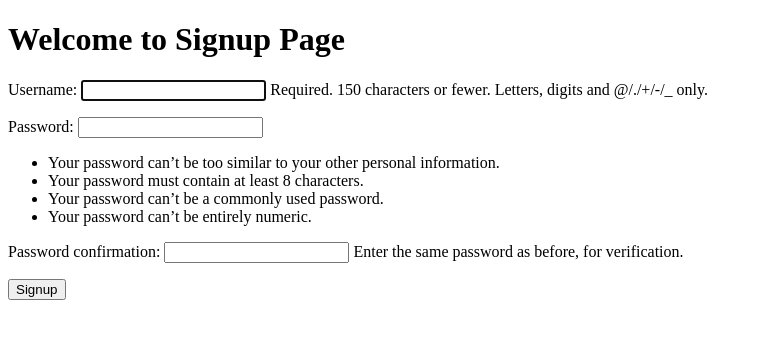
After one commit to murad-18/Django, a Django app: page /Signup in a window 1280 px wide. The commit adds this page. Shown: the top 339 px of the page, without its empty margins (0-762 px from the left). Run offline with Django 4.2, Linux system fonts and the light colour scheme.

Commit message:
changes occured

```diff
--- a/MyDjangoProject/MyDjangoProject/settings.py
+++ b/MyDjangoProject/MyDjangoProject/settings.py
@@ -122,3 +122,5 @@ STATIC_URL = "static/"
 # https://docs.djangoproject.com/en/4.2/ref/settings/#default-auto-field
 
 DEFAULT_AUTO_FIELD = "django.db.models.BigAutoField"
+
+LOGIN_URL = "login"
--- a/MyDjangoProject/myApp/templates/about.html
+++ b/MyDjangoProject/myApp/templates/about.html
@@ -67,7 +67,8 @@
           <li><a href="{% url 'Home Page' %}">Home</a></li>
           <li><a href="{% url 'About us' %}">About Us</a></li>
           <li><a href="{% url 'Contact us' %}">Contact Us</a></li>
-          <li><a href="{% url 'Generate Number' %}">Generate Number</a></li>
+          <li><a href="{% url 'Generate Number' %}">Generate With GPT</a></li>
+          <li><a href="{% url 'logout' %}">Logout</a></li>
         </ul>
       </div>
       <div class="section">
--- a/MyDjangoProject/myApp/templates/contact.html
+++ b/MyDjangoProject/myApp/templates/contact.html
@@ -66,7 +66,8 @@
           <li><a href="{% url 'Home Page' %}">Home</a></li>
           <li><a href="{% url 'About us' %}">About Us</a></li>
           <li><a href="{% url 'Contact us' %}">Contact Us</a></li>
-          <li><a href="{% url 'Generate Number' %}">Generate Number</a></li>
+          <li><a href="{% url 'Generate Number' %}">Generate With GPT</a></li>
+          <li><a href="{% url 'logout' %}">Logout</a></li>
         </ul>
       </div>
       <div class="main">
--- a/MyDjangoProject/myApp/templates/index.html
+++ b/MyDjangoProject/myApp/templates/index.html
@@ -71,7 +71,8 @@
           <li><a href="{% url 'Home Page' %}">Home</a></li>
           <li><a href="{% url 'About us' %}">About Us</a></li>
           <li><a href="{% url 'Contact us' %}">Contact Us</a></li>
-          <li><a href="{% url 'Generate Number' %}">Generate Number</a></li>
+          <li><a href="{% url 'Generate Number' %}">Generate With GPT</a></li>
+          <li><a href="{% url 'logout' %}">Logout</a></li>
         </ul>
       </div>
       <div class="main">
--- /dev/null
+++ b/MyDjangoProject/myApp/templates/signup.html
@@ -0,0 +1,15 @@
+<!DOCTYPE html>
+<html lang="en">
+  <head>
+    <meta charset="UTF-8" />
+    <meta name="viewport" content="width=device-width, initial-scale=1.0" />
+    <title>Signup - My App</title>
+  </head>
+  <body>
+    <h1>Welcome to Signup Page</h1>
+    <form method="post">
+      {% csrf_token %} {{ form.as_p }}
+      <button type="submit">Signup</button>
+    </form>
+  </body>
+</html>
--- a/MyDjangoProject/myApp/urls.py
+++ b/MyDjangoProject/myApp/urls.py
@@ -1,8 +1,11 @@
 from django.urls import path
 from . import views
 urlpatterns = [
-    path("", views.welcome, name="Home Page"),
+    path("Home", views.welcome, name="Home Page"),
     path("Aboutus", views.aboutus, name="About us"),
     path("Contactus", views.contactus, name="Contact us"),
-    path("GenerateNumber", views.generateNum, name="Generate Number")
+    path("GenerateNumber", views.generateNum, name="Generate Number"),
+    path("Signup", views.signup_view, name="Signup Page"),
+    path("", views.login_view, name="login"),
+    path("logout", views.logout_view, name="logout"),
 ]
--- a/MyDjangoProject/myApp/views.py
+++ b/MyDjangoProject/myApp/views.py
@@ -1,27 +1,62 @@
+from django.views.decorators.cache import never_cache
+from django.http import HttpResponse
 from openai import OpenAI
-from django.shortcuts import render
+from django.shortcuts import render, redirect
+from django.contrib.auth.decorators import login_required
 from .models import Person
+from django.contrib.auth.forms import UserCreationForm
+from django.contrib.auth.forms import AuthenticationForm
+from django.contrib.auth import login, logout
 # Create your views here.
 
 
 # def welcome(request):
 #     return render(request, "index.html")
+@login_required
 def welcome(request):
     return render(request, "index.html")
 
 
+@login_required
 def aboutus(request):
     return render(request, "about.html")
 
 
+@login_required
 def contactus(request):
     return render(request, "contact.html")
+
+
+def signup_view(request):
+    if request.method == 'POST':
+        form = UserCreationForm(request, data=request.POST)
+        if form.is_valid():
+            user = form.save()
+            login(request, user)
+            # Change 'welcome' to the name of your welcome page URL
+            return redirect(welcome)
+    else:
+        form = UserCreationForm()
+
+    return render(request, 'signup.html', {'form': form})
+
+
+def login_view(request):
+    if request.method == 'POST':
+        form = AuthenticationForm(request, data=request.POST)
+        if form.is_valid():
+            login(request, form.get_user())
+            # Change 'home' to the name of your home page URL
+            return redirect(welcome)
+    else:
+        form = AuthenticationForm()
+    return render(request, 'login.html', {'form': form})
 
 
 def gpt_process(strVal):
 
     client = OpenAI(
-        api_key="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")
+        api_key="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")
 
     completion = client.chat.completions.create(
         model="gpt-3.5-turbo",
@@ -33,6 +68,7 @@ def gpt_process(strVal):
     return str(completion.choices[0].message.content)
 
 
+@login_required
 def generateNum(request):
     result = None
     gptProcessed = None
@@ -44,3 +80,10 @@ def generateNum(request):
         myObj.save()
         # print(mynum)
     return render(request, "generatenum.html", {'result': result})
+
+
+@never_cache
+def logout_view(request):
+    logout(request)
+    # Your additional logic if any
+    return HttpResponse("Logged out successfully"), redirect('login')
```
Also changed, not shown: MyDjangoProject/myApp/templates/generatenum.html (+5 -2 lines), MyDjangoProject/myApp/templates/login.html (added, +15 -0 lines), MyDjangoProject/db.sqlite3, 5 other files.
